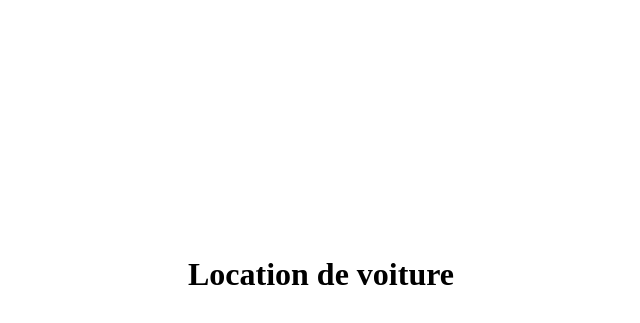
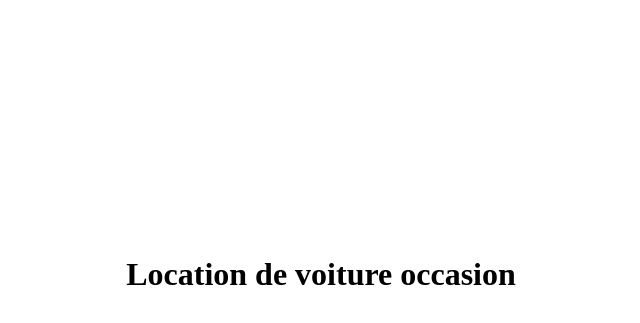
Before and after one commit to dorolyci4/LocationVoiture, a plain HTML site: page index.html in a window 1280 px wide. Shown: the part 5-328 px from the top of the page, without its empty margins (319-959 px from the left). Drawn offline with Linux system fonts and the light colour scheme.

```diff
--- a/index.html
+++ b/index.html
@@ -3,6 +3,6 @@
 <title> </title>
 </head>
 <body style="background-color:#labc9c">
-<h1 style="padding-top:20%;padding-botton:20%; text-align:center;">Location de voiture</h1>
+<h1 style="padding-top:20%;padding-botton:20%; text-align:center;">Location de voiture occasion</h1>
 </body>
 </html>
```
